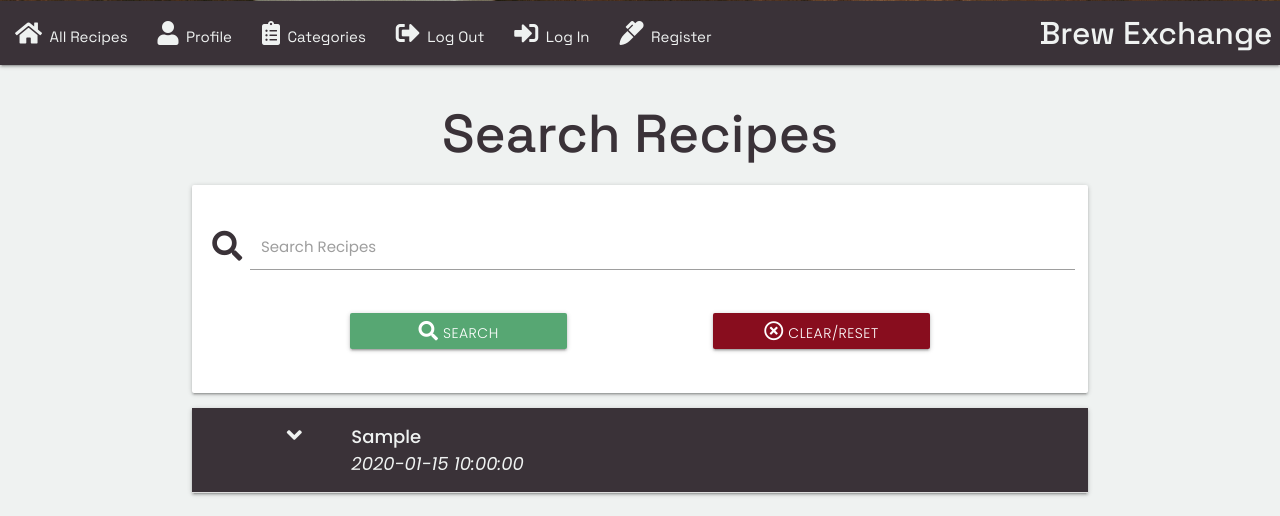
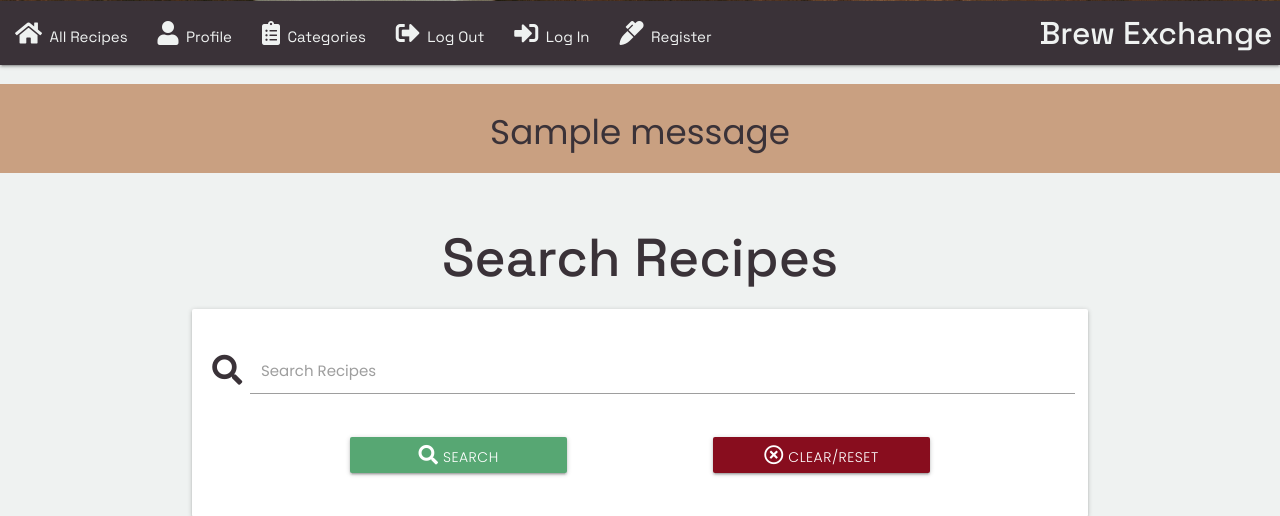
Before and after one commit to adowlin/project-3-brew-exchange, a Flask app: page / in a window 1280 px wide. Shown: the part 639-1155 px from the top of the page. Run offline with Flask 2, Linux system fonts and the light colour scheme; one stand-in notice (Sample message) is shown; a database or web service that is not in the repository returns one stand-in record (values such as "Sample title"); some libraries are stand-ins or nearby versions.

Commit message:
Add html & CSS for Flask flash messages

```diff
--- a/static/css/style.css
+++ b/static/css/style.css
@@ -29,6 +29,14 @@ main {
 
 .row .col {
     padding: 0;
+}
+
+.flashes {
+    margin-top: 1rem;
+    padding-top: 0.5rem;
+    padding-bottom: 0.5rem;
+    color: rgb(58, 50, 56);
+    background-color: rgb(196, 146, 110, 0.85);
 }
 
 /* Navbar & Collapsible Sidenav */
--- a/templates/base.html
+++ b/templates/base.html
@@ -42,6 +42,19 @@
         </ul>
     </header>
 
+    <section>
+        <!-- Flash Messages -->
+        {% with messages = get_flashed_messages() %}
+            {% if messages %}
+                {% for message in messages %}
+                    <div class="row flashes">
+                        <h4 class="center-align">{{ message }}</h4>
+                    </div>
+                {% endfor %}
+            {% endif %}
+        {% endwith %}
+    </section>
+
     <main class="container">
         {% block content %}
         {% endblock %}
```
